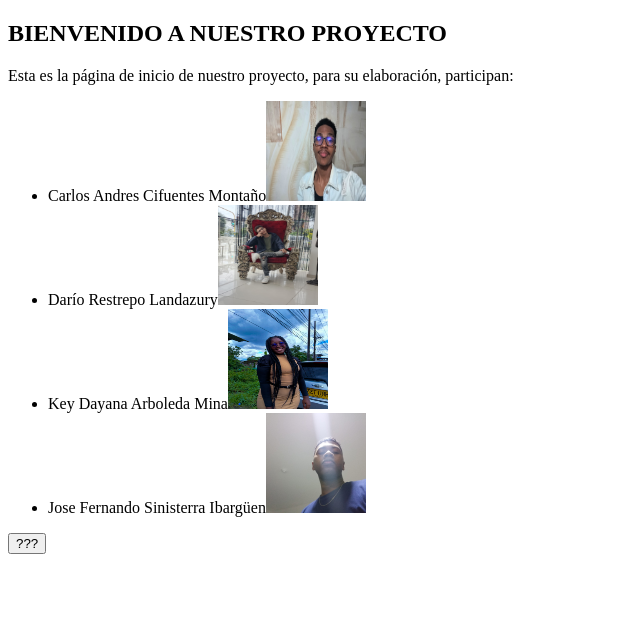
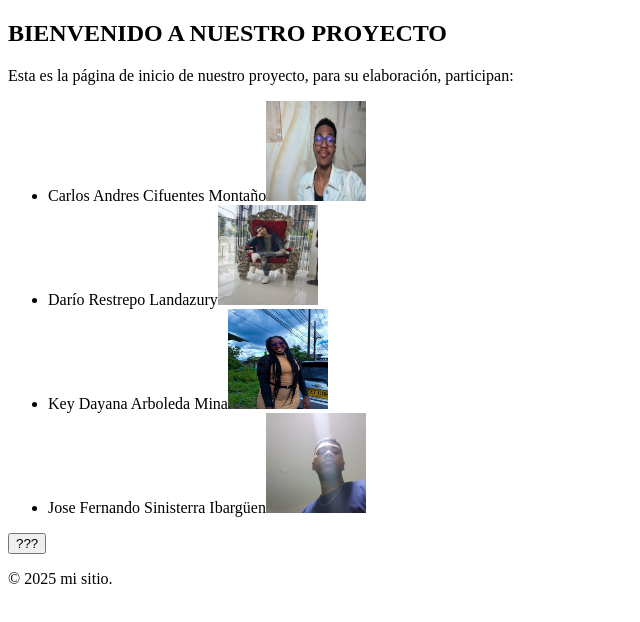
Before and after one commit to setneuficX8/Proyecto-Seminario-de-Actualizacion, a React (Vite) app: page / in a window 1280 px wide. Shown: the top 622 px of the page, without its empty margins (0-640 px from the left). Built offline with nearby package versions, Linux system fonts and the light colour scheme.

Commit message:
Agregando componente Footer

```diff
--- /dev/null
+++ b/src/components/Footer.jsx
@@ -0,0 +1,9 @@
+export default function Footer (){
+    return(
+        <footer>
+           <p>
+            © {new Date().getFullYear()} mi sitio.
+           </p>
+        </footer>
+    )
+}
--- a/src/components/Landing.jsx
+++ b/src/components/Landing.jsx
@@ -1,5 +1,6 @@
 import Avatar from './Avatar.jsx'
 import Button from './Button.jsx'
+import Footer from './Footer.jsx'
 export default function Landing(){
     return (
         <section>
@@ -55,9 +56,7 @@ export default function Landing(){
                 </Button>
             </main>
             </section>
-            <footer>
-                {/* Aquí agregan el footer */}
-            </footer>
+            <Footer/>
         </section>
     )
 }
```
